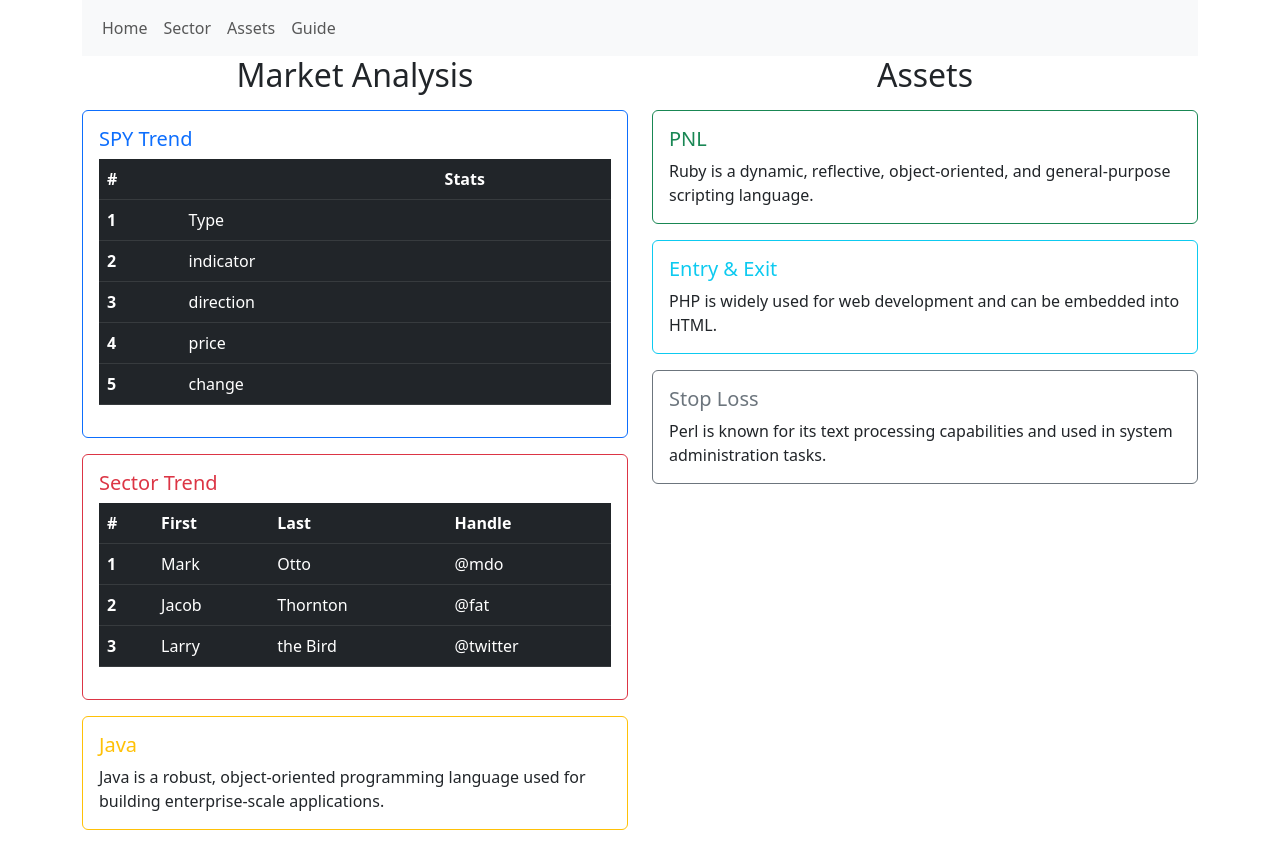
After one commit to kyp0717/live-trading, a Flask app: template flaskapp/templates/assets.html in a window 1280 px wide. The commit adds this page. Run offline with Flask 3, Linux system fonts and the light colour scheme; the template is opened without the code that fills it, so the values that code supplies are empty; parts of the project's set-up code (start-up, migrations or seed data) failed here and were passed over.

Commit message:
add navbar with sub pages

```diff
--- a/flaskapp/app.py
+++ b/flaskapp/app.py
@@ -23,8 +23,19 @@ def home():
     print(s)
     return render_template("home.html", spy=s)
 
+# @app.route("/market")
+# def market():
+#     return render_template("market.html", spy=s)
+
+@app.route("/sector")
+def sector():
+    return render_template("sector.html")
+
+# @app.route("/assets")
+# def assets():
+#     return render_template("assets.html")
+
+
+
 if __name__ == "__main__":
-
-    # spy_html = gen.HtmlGenerator("spy_tmpl.html", d.__dict__ , "spy_out.html")
-    # spy_html.generate()
     app.run(debug=True)
--- /dev/null
+++ b/flaskapp/templates/assets.html
@@ -0,0 +1,91 @@
+<!DOCTYPE html>
+<html>
+
+<head>
+    <title>Trading Platform</title>
+    <link rel="stylesheet" href="https://cdn.jsdelivr.net/npm/bootstrap@5.3.0/dist/css/bootstrap.min.css">
+</head>
+
+<body>
+    <div class="container">
+        {% include "navbar.html" %}
+        <div class="row">
+            <div class="col-md-6 d-flex flex-column
+                justify-content-start">
+                <h2 class="text-center mb-3">
+                    Market Analysis
+                </h2>
+                <div class="card border-primary mb-3">
+                    <div class="card-body">
+                        <h5 class="card-title text-primary">
+                            SPY Trend
+                        </h5>
+                        {% include "spy.html" %}
+                    </div>
+                </div>
+                <div class="card border-danger mb-3">
+                    <div class="card-body">
+                        <h5 class="card-title text-danger">
+                            Sector Trend
+                        </h5>
+                        {% include "testtable.html" %}
+                    </div>
+                </div>
+                <div class="card border-warning mb-3">
+                    <div class="card-body">
+                        <h5 class="card-title text-warning">
+                            Java
+                        </h5>
+                        <p class="card-text">
+                            Java is a robust, object-oriented
+                            programming language used for building
+                            enterprise-scale applications.
+                        </p>
+                    </div>
+                </div>
+            </div>
+            <div class="col-md-6 d-flex flex-column
+                justify-content-start">
+                <h2 class="text-center mb-3">
+                    Assets
+                </h2>
+                <div class="card border-success mb-3">
+                    <div class="card-body">
+                        <h5 class="card-title text-success">
+                            PNL
+                        </h5>
+                        <p class="card-text">
+                            Ruby is a dynamic, reflective, object-oriented,
+                            and general-purpose scripting language.
+                        </p>
+                    </div>
+                </div>
+                <div class="card border-info mb-3">
+                    <div class="card-body">
+                        <h5 class="card-title text-info">
+                            Entry & Exit
+                        </h5>
+                        <p class="card-text">
+                            PHP is widely used for web development and
+                            can be embedded into HTML.
+                        </p>
+                    </div>
+                </div>
+                <div class="card border-secondary mb-3">
+                    <div class="card-body">
+                        <h5 class="card-title text-secondary">
+                            Stop Loss
+                        </h5>
+                        <p class="card-text">
+                            Perl is known for its text processing
+                            capabilities and used in system
+                            administration tasks.
+                        </p>
+                    </div>
+                </div>
+            </div>
+        </div>
+    </div>
+</body>
+
+</html>
--- a/flaskapp/templates/navbar.html
+++ b/flaskapp/templates/navbar.html
@@ -1,19 +1,22 @@
- <nav class="navbar navbar-expand-lg navbar-light bg-light">
-  <a class="navbar-brand" href="#"> Market </a>
-  <button class="navbar-toggler" type="button" data-toggle="collapse" data-target="#navbarSupportedContent" aria-controls="navbarSupportedContent" aria-expanded="false" aria-label="Toggle navigation">
-    <span class="navbar-toggler-icon"></span>
-  </button>
+<!-- A grey horizontal navbar that becomes vertical on small screens -->
+<nav class="navbar navbar-expand-sm bg-light">
 
-  <div class="collapse navbar-collapse" id="navbarSupportedContent">
-    <ul class="navbar-nav mr-auto">
-      <li class="nav-item active">
-        <a class="nav-link" href="#">Sector <span class="sr-only">(current)</span></a>
+  <div class="container-fluid">
+    <!-- Links -->
+    <ul class="navbar-nav">
+      <li class="nav-item">
+        <a class="nav-link" href="#">Home</a>
+      </li>
+      <li class="nav-item">
+        <a class="nav-link" href="/sector">Sector</a>
       </li>
       <li class="nav-item">
         <a class="nav-link" href="#">Assets</a>
       </li>
+      <li class="nav-item">
+        <a class="nav-link" href="#">Guide</a>
+      </li>
+    </ul>
+  </div>
 
-    </ul>
-
-  </div>
 </nav>
--- /dev/null
+++ b/flaskapp/templates/sector.html
@@ -0,0 +1 @@
+<div >hello from sector</div>
```
Also changed, not shown: flaskapp/templates/market.html (added, +91 -0 lines).
